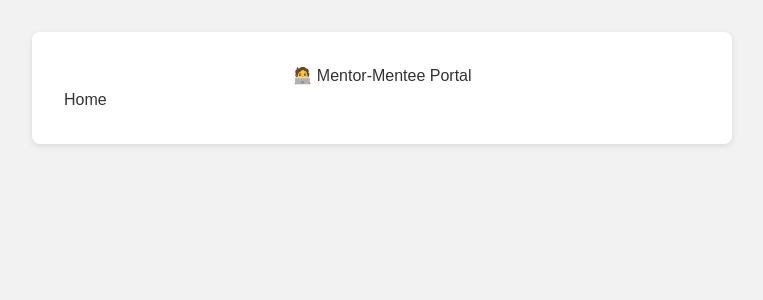
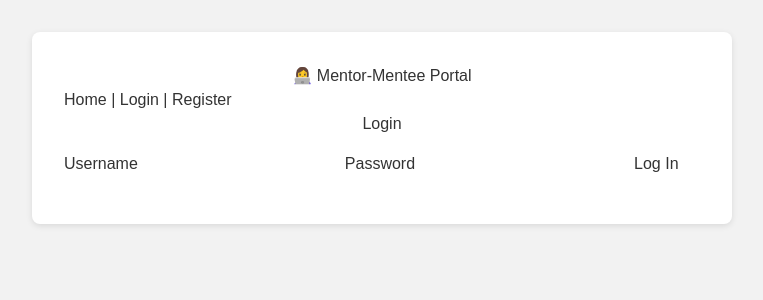
Before and after one commit to HohhotDog/Transplant-Australia-Mentoring-Platform, a React (Create React App) app in the folder Mentor-Matching-Platform/client/: page /login in a window 1280 px wide. Shown: the top 300 px of the page, without its empty margins (258-1021 px from the left). Built offline with nearby package versions, Linux system fonts and the light colour scheme.

Commit message:
login page

```diff
--- a/Mentor-Matching-Platform/client/src/App.js
+++ b/Mentor-Matching-Platform/client/src/App.js
@@ -2,9 +2,13 @@
 import React, { useState } from "react";
 import { BrowserRouter as Router, Routes, Route, Link } from "react-router-dom";
 import "./App.css";
+
+// Pages
 import HomePage from "./pages/HomePage";
+import LoginPage from "./pages/LoginPage";
+import RegisterPage from "./pages/RegisterPage";
+import SurveyPage from "./pages/SurveyPage";
 import ProfilePage from "./pages/ProfilePage";
-import SurveyPage from "./pages/SurveyPage";
 import AdminPage from "./pages/AdminPage";
 
 function App() {
@@ -29,26 +33,33 @@ function App() {
   return (
     <Router>
       <div className="container">
-        <h1>🧑‍💻 Mentor-Mentee Portal</h1>
+        <h1>👩‍💻 Mentor-Mentee Portal</h1>
         <nav>
           <Link to="/">Home</Link>{" "}
-          {isLoggedIn && (
+          {isLoggedIn ? (
             <>
-              | <Link to="/survey">Survey</Link> | <Link to="/profile">Profile</Link> |{" "}
-              <Link to="/admin">Admin</Link>
+              | <Link to="/survey">Survey</Link> |{" "}
+              <Link to="/profile">Profile</Link> |{" "}
+              <Link to="/admin">Admin</Link> |{" "}
+              <button className="logout-btn" onClick={handleLogout}>
+                Logout
+              </button>
+            </>
+          ) : (
+            <>
+              | <Link to="/login">Login</Link> |{" "}
+              <Link to="/register">Register</Link>
             </>
           )}
         </nav>
-        {isLoggedIn && (
-          <button className="logout-btn" onClick={handleLogout}>
-            Logout
-          </button>
-        )}
+
         <Routes>
+          <Route path="/" element={<HomePage />} />
           <Route
-            path="/"
-            element={<HomePage onLoginSuccess={handleLoginSuccess} />}
+            path="/login"
+            element={<LoginPage onLoginSuccess={handleLoginSuccess} />}
           />
+          <Route path="/register" element={<RegisterPage />} />
           <Route path="/survey" element={<SurveyPage />} />
           <Route path="/profile" element={<ProfilePage />} />
           <Route path="/admin" element={<AdminPage />} />
--- a/Mentor-Matching-Platform/client/src/pages/HomePage.js
+++ b/Mentor-Matching-Platform/client/src/pages/HomePage.js
@@ -1,14 +1,13 @@
 // src/pages/HomePage.js
 import React from "react";
-import AuthForms from "../components/Auth/AuthForms";
 
-const HomePage = ({ onLoginSuccess }) => {
+function HomePage() {
   return (
     <div>
-      <h2>Welcome to Mentor-Mentee Platform</h2>
-      <AuthForms onLoginSuccess={onLoginSuccess} />
+      <h2>Welcome to the Mentor-Mentee Portal</h2>
+      <p>This is the home page. Feel free to explore!</p>
     </div>
   );
-};
+}
 
 export default HomePage;
--- /dev/null
+++ b/Mentor-Matching-Platform/client/src/pages/LoginPage.js
@@ -0,0 +1,56 @@
+// src/pages/LoginPage.js
+import React, { useState } from "react";
+import { useNavigate } from "react-router-dom";
+
+function LoginPage({ onLoginSuccess }) {
+  const [username, setUsername] = useState("");
+  const [password, setPassword] = useState("");
+  const navigate = useNavigate();
+
+  async function handleLogin(e) {
+    e.preventDefault();
+    try {
+      const res = await fetch("/api/login", {
+        method: "POST",
+        headers: { "Content-Type": "application/json" },
+        credentials: "include",
+        body: JSON.stringify({ username, password }),
+      });
+      const data = await res.json();
+      if (data.success) {
+        alert("✅ Logged in successfully!");
+        onLoginSuccess(); // Notify App that user is logged in
+        navigate("/survey"); // Redirect to survey or wherever you like
+      } else {
+        alert("Error: " + data.message);
+      }
+    } catch (err) {
+      console.error(err);
+      alert("Error logging in");
+    }
+  }
+
+  return (
+    <div>
+      <h2>Login</h2>
+      <form onSubmit={handleLogin}>
+        <label>Username</label>
+        <input
+          value={username}
+          onChange={(e) => setUsername(e.target.value)}
+          required
+        />
+        <label>Password</label>
+        <input
+          type="password"
+          value={password}
+          onChange={(e) => setPassword(e.target.value)}
+          required
+        />
+        <button type="submit">Log In</button>
+      </form>
+    </div>
+  );
+}
+
+export default LoginPage;
--- /dev/null
+++ b/Mentor-Matching-Platform/client/src/pages/RegisterPage.js
@@ -0,0 +1,55 @@
+// src/pages/RegisterPage.js
+import React, { useState } from "react";
+import { useNavigate } from "react-router-dom";
+
+function RegisterPage() {
+  const [username, setUsername] = useState("");
+  const [password, setPassword] = useState("");
+  const navigate = useNavigate();
+
+  async function handleRegister(e) {
+    e.preventDefault();
+    try {
+      const res = await fetch("/api/register", {
+        method: "POST",
+        headers: { "Content-Type": "application/json" },
+        credentials: "include",
+        body: JSON.stringify({ username, password }),
+      });
+      const data = await res.json();
+      if (data.success) {
+        alert("🎉 Account created! You can now log in.");
+        navigate("/login"); // Go to the login page
+      } else {
+        alert("Error: " + data.message);
+      }
+    } catch (err) {
+      console.error(err);
+      alert("Error registering user");
+    }
+  }
+
+  return (
+    <div>
+      <h2>Register</h2>
+      <form onSubmit={handleRegister}>
+        <label>Username</label>
+        <input
+          value={username}
+          onChange={(e) => setUsername(e.target.value)}
+          required
+        />
+        <label>Password</label>
+        <input
+          type="password"
+          value={password}
+          onChange={(e) => setPassword(e.target.value)}
+          required
+        />
+        <button type="submit">Register</button>
+      </form>
+    </div>
+  );
+}
+
+export default RegisterPage;
```
